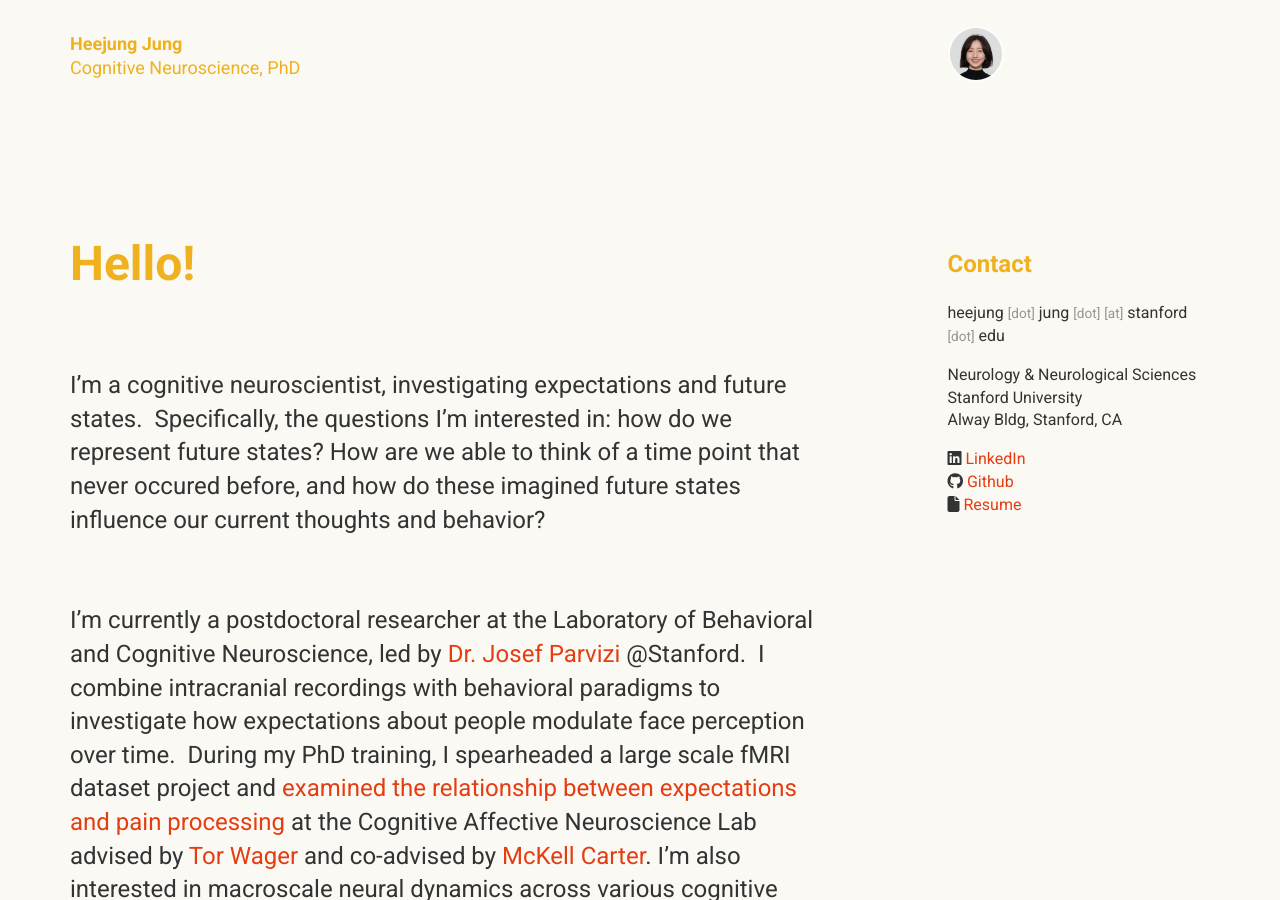
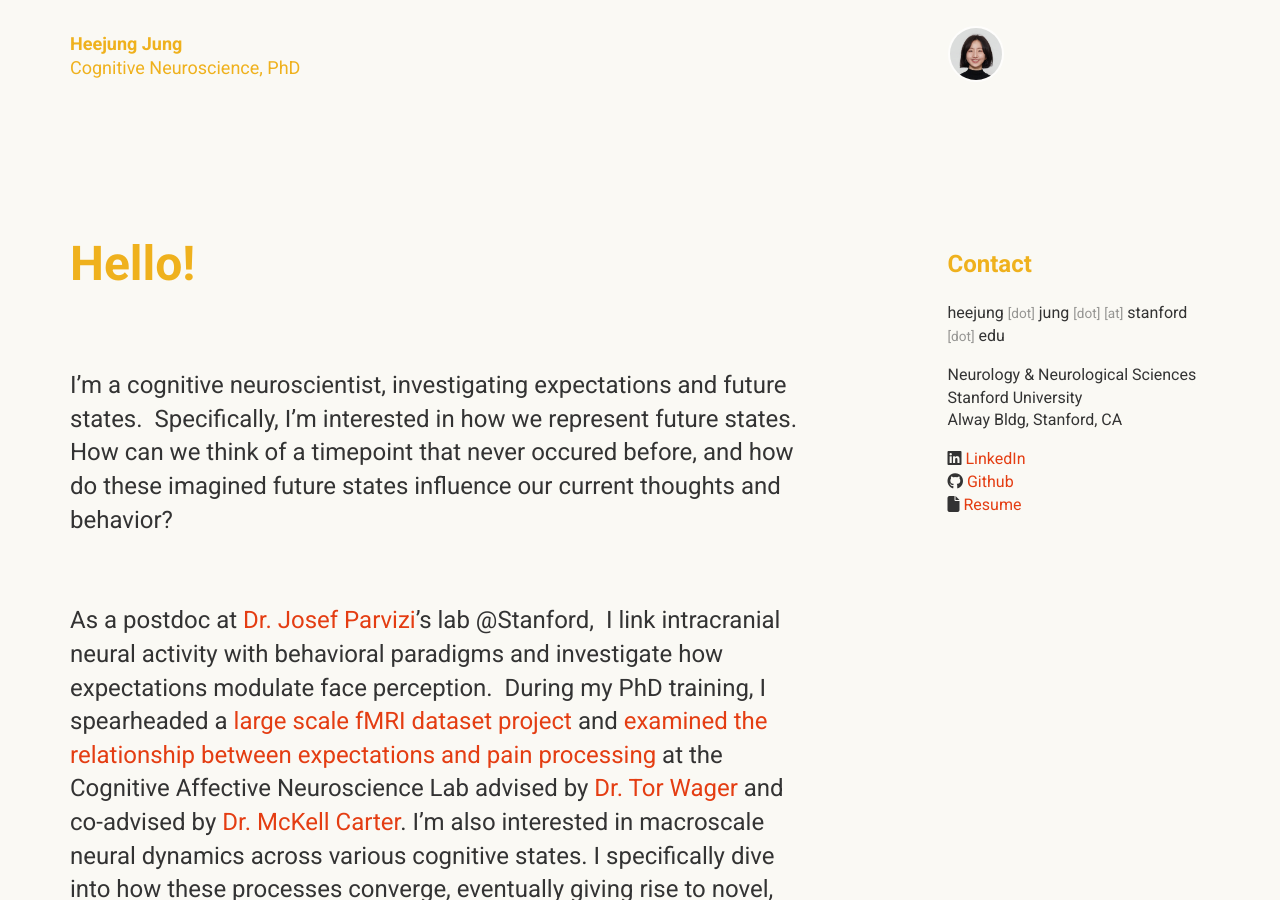
Before and after one commit to jungheejung/jungheejung.github.io, a Jekyll site: the page built from index.html, in a window 1280 px wide and 900 px high. Built offline with Jekyll 4.4.1, drawn with Linux system fonts in a browser that asks for light colours; nearby versions of some CDN libraries.

Commit message:
Update personal.yml

```diff
--- a/_data/personal.yml
+++ b/_data/personal.yml
@@ -31,9 +31,9 @@ intro:
   title: Hello!
   body: >
     I'm a cognitive neuroscientist, investigating expectations and future states.
-    Specifically, the questions I'm interested in: how do we represent future states? How are we able to think of a time point that never occured before, and how do these imagined future states influence our current thoughts and behavior? <br>
+    Specifically, I'm interested in how we represent future states. How can we think of a timepoint that never occured before, and how do these imagined future states influence our current thoughts and behavior? <br>
 
-    I'm currently a postdoctoral researcher at the Laboratory of Behavioral and Cognitive Neuroscience, led by [Dr. Josef Parvizi](https://med.stanford.edu/parvizi-lab/people.html) @Stanford.
-    I combine intracranial recordings with behavioral paradigms to investigate how expectations about people modulate face perception over time.
-    During my PhD training, I spearheaded a large scale fMRI dataset project and [examined the relationship between expectations and pain processing](https://2023.ccneuro.org/proceedings/0001075.pdf) at the Cognitive Affective Neuroscience Lab advised by [Tor Wager](https://pbs.dartmouth.edu/people/tor-wager) and co-advised by [McKell Carter](https://www.colorado.edu/psych-neuro/r-mckell-carter).
+    As a postdoc at [Dr. Josef Parvizi](https://med.stanford.edu/parvizi-lab/people.html)'s lab @Stanford,
+    I link intracranial neural activity with behavioral paradigms and investigate how expectations modulate face perception.
+    During my PhD training, I spearheaded a [large scale fMRI dataset project](https://doi.org/10.1038/s41597-025-05154-x) and [examined the relationship between expectations and pain processing](https://2023.ccneuro.org/proceedings/0001075.pdf) at the Cognitive Affective Neuroscience Lab advised by [Dr. Tor Wager](https://pbs.dartmouth.edu/people/tor-wager) and co-advised by [Dr. McKell Carter](https://www.colorado.edu/psych-neuro/r-mckell-carter).
     I'm also interested in macroscale neural dynamics across various cognitive states. I specifically dive into how these processes converge, eventually giving rise to novel, complex cognitive functions (illusrated here in [my review paper](https://direct.mit.edu/jocn/article/34/3/381/108892/Novel-Cognitive-Functions-Arise-at-the-Convergence)).
```
